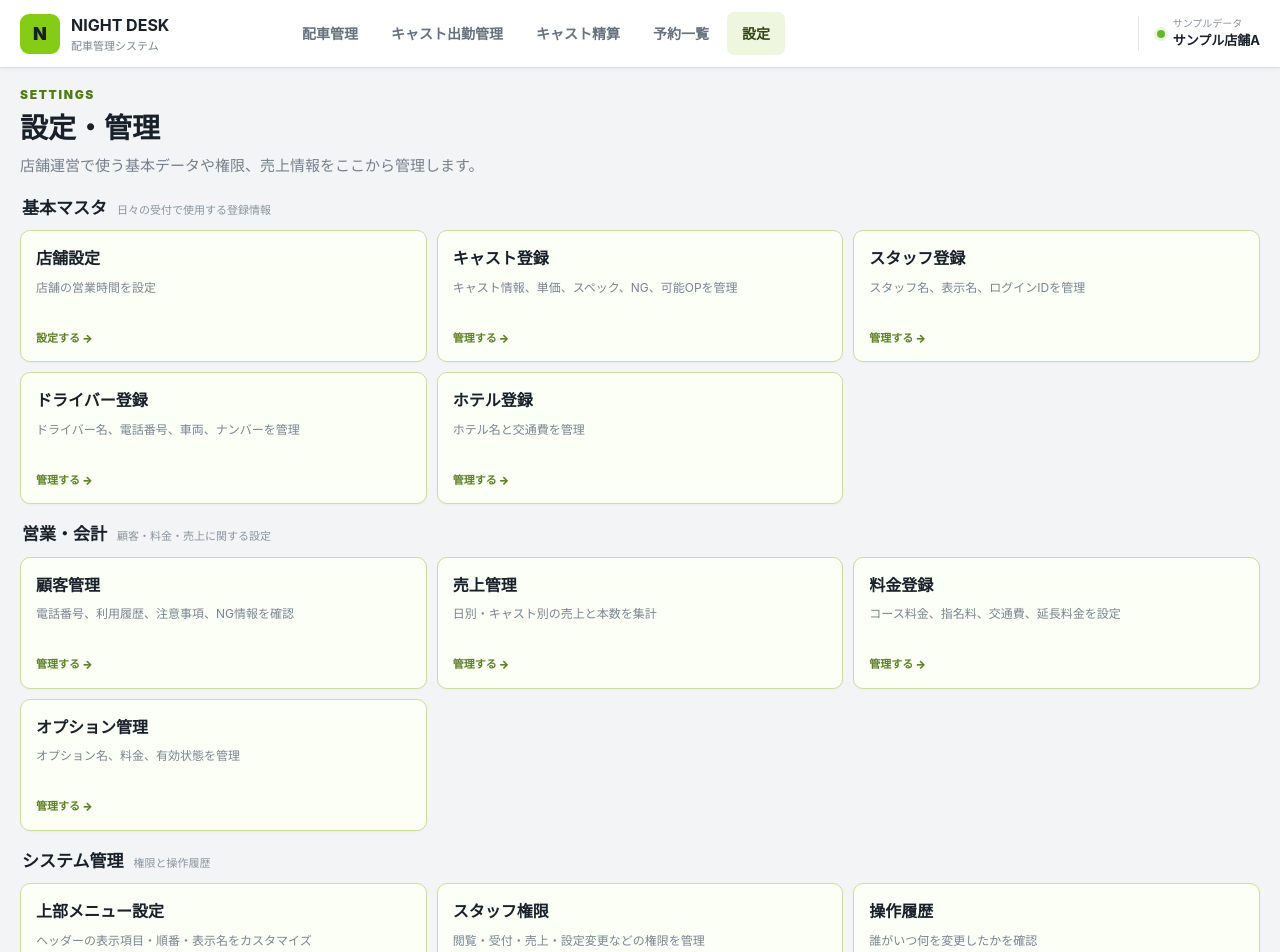
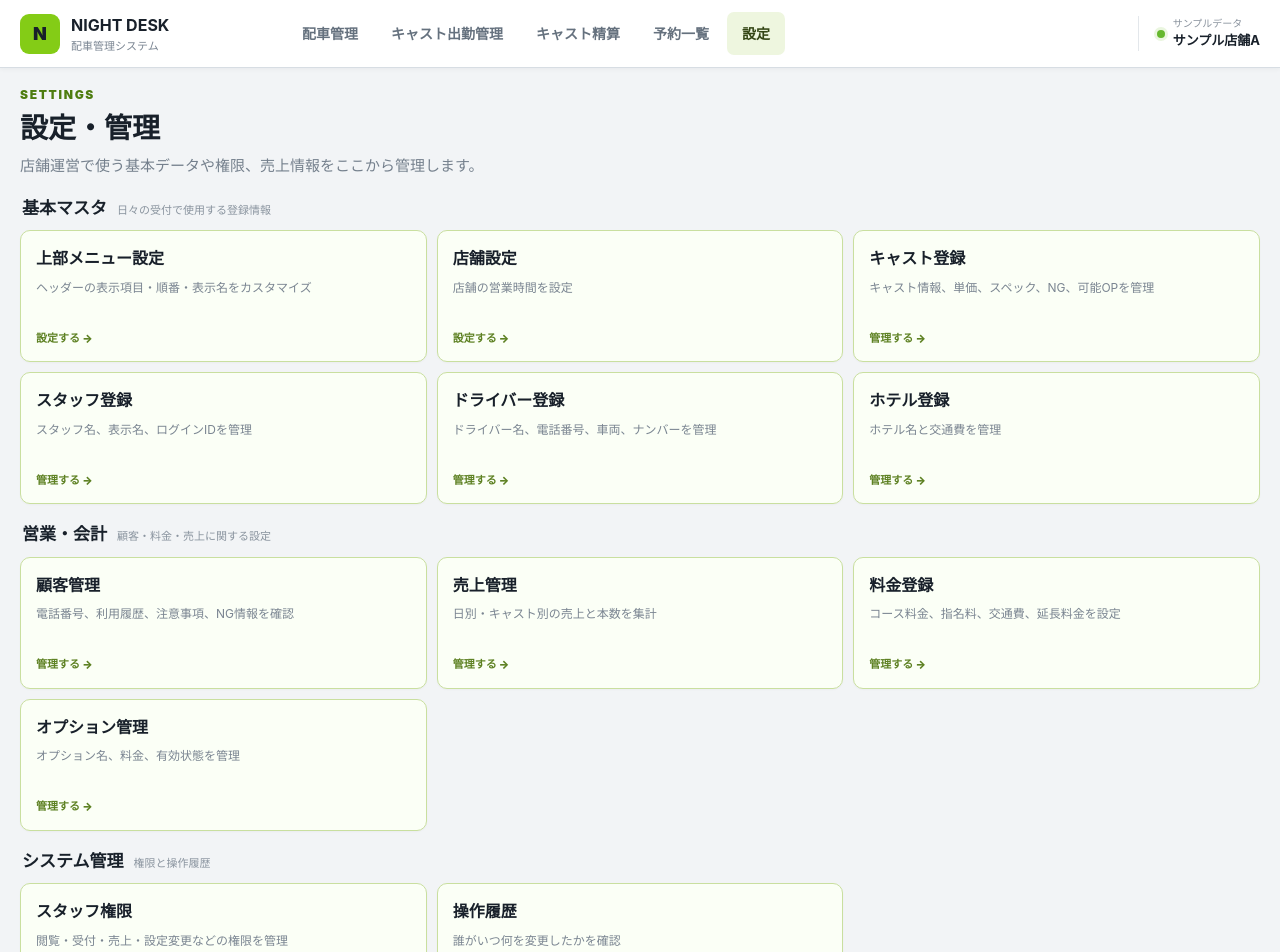
Before and after one commit to admozisan-design/night-desk, a Next.js app: page /settings in a window 1280 px wide. Shown: the top 952 px of the page. Built offline with nearby package versions, Linux system fonts and the light colour scheme.

Commit message:
Surface top menu settings in basic settings

```diff
--- a/app/settings/page.tsx
+++ b/app/settings/page.tsx
@@ -1,6 +1,7 @@
 import Link from "next/link";
 
 const masterItems = [
+  { title:"上部メニュー設定", description:"ヘッダーの表示項目・順番・表示名をカスタマイズ", href:"/settings/menu", action:"設定する" },
   { title:"店舗設定", description:"店舗の営業時間を設定", href:"/store", action:"設定する" },
   { title:"キャスト登録", description:"キャスト情報、単価、スペック、NG、可能OPを管理", href:"/casts/manage", action:"管理する" },
   { title:"スタッフ登録", description:"スタッフ名、表示名、ログインIDを管理", href:"/staff", action:"管理する" },
@@ -16,7 +17,6 @@ const operationItems = [
 ];
 
 const systemItems = [
-  { title:"上部メニュー設定", description:"ヘッダーの表示項目・順番・表示名をカスタマイズ", href:"/settings/menu", action:"設定する" },
   { title:"スタッフ権限", description:"閲覧・受付・売上・設定変更などの権限を管理", href:"/permissions", action:"管理する" },
   { title:"操作履歴", description:"誰がいつ何を変更したかを確認", href:"/logs", action:"管理する" },
 ];
```
